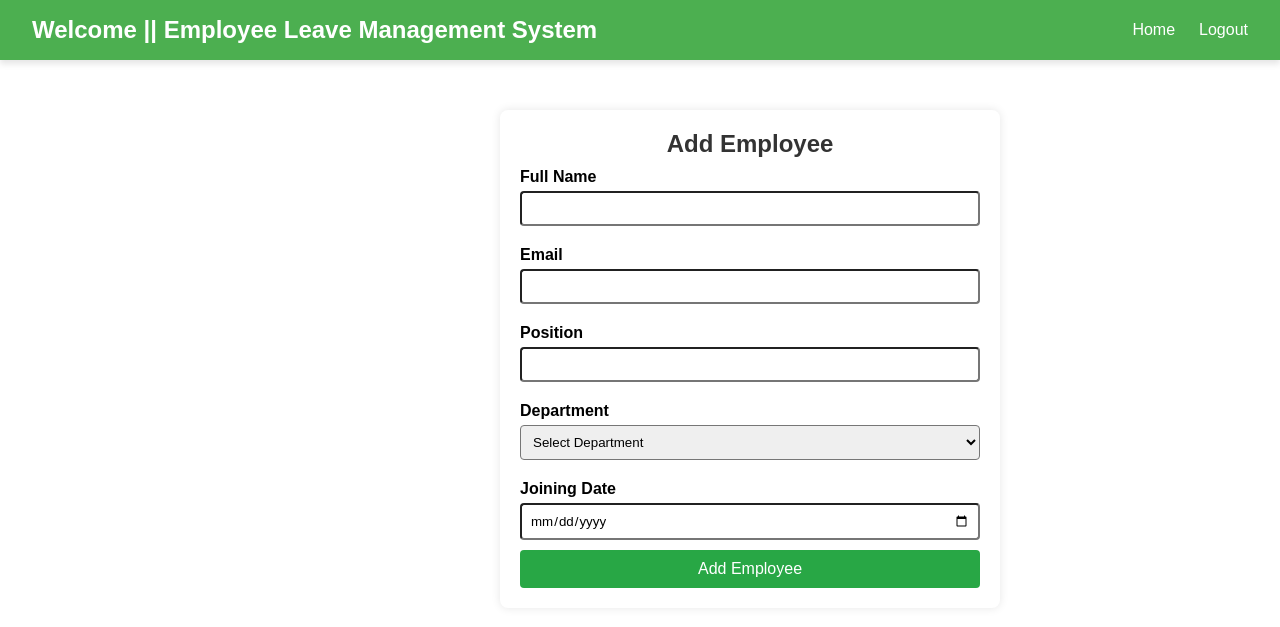
After one commit to anshu-ac-dv/ELMS, a PHP site: page /Admin/Add_Employee.php in a window 1280 px wide. The commit adds this page. Shown: the top 627 px of the page. Run offline with PHP 8.4, Linux system fonts and the light colour scheme.

Commit message:
Initial Commit

```diff
--- /dev/null
+++ b/Admin/Add_Employee.php
@@ -0,0 +1,83 @@
+<!DOCTYPE html>
+<html lang="en">
+<head>
+    <meta charset="UTF-8">
+    <meta name="viewport" content="width=device-width, initial-scale=1.0">
+    <title>Add Employee</title>
+    <style>
+        .container {
+            background: #fff;
+            padding: 20px;
+            border-radius: 8px;
+            box-shadow: 0px 0px 10px rgba(0, 0, 0, 0.1);
+            width: 500px;
+            margin-top: 50px;
+            margin-left: 500px;
+        }
+        h2 {
+            text-align: center;
+            color: #333;
+        }
+        label {
+            font-weight: bold;
+            display: block;
+            margin: 10px 0 5px;
+        }
+        input, select {
+            width: 100%;
+            padding: 8px;
+            margin-bottom: 10px;
+            margin: 20px
+            border: 1px solid #ccc;
+            border-radius: 4px;
+        }
+        button {
+            width: 100%;
+            padding: 10px;
+            background-color: #28a745;
+            color: white;
+            border: none;
+            border-radius: 4px;
+            cursor: pointer;
+            font-size: 16px;
+        }
+        button:hover {
+            background-color: #218838;
+        }
+    </style>
+</head>
+<body>
+    <?php
+        include "Hr_Header.php";
+    ?>
+
+    <div class="container">
+        <h2>Add Employee</h2>
+        <form action="#" method="post">
+            <label for="name">Full Name</label>
+            <input type="text" id="name" name="name" required>
+
+            <label for="email">Email</label>
+            <input type="email" id="email" name="email" required>
+
+            <label for="position">Position</label>
+            <input type="text" id="position" name="position" required>
+
+            <label for="department">Department</label>
+            <select id="department" name="department" required>
+                <option value="">Select Department</option>
+                <option value="HR">HR</option>
+                <option value="IT">IT</option>
+                <option value="Finance">Finance</option>
+                <option value="Marketing">Marketing</option>
+            </select>
+
+            <label for="joining_date">Joining Date</label>
+            <input type="date" id="joining_date" name="joining_date" required>
+
+            <button type="submit">Add Employee</button>
+        </form>
+    </div>
+
+</body>
+</html>
--- a/Admin/Hr_Header.php
+++ b/Admin/Hr_Header.php
@@ -7,7 +7,7 @@
 </head>
 <body>
 <header>
-    <div class="logo">Welcome || ELMS</div>
+    <div class="logo">Welcome || Employee Leave Management System</div>
     <nav>
       <ul>
         <li><a href="Hr_Dashboard.php">Home</a></li>
--- a/Admin/Style.css
+++ b/Admin/Style.css
@@ -56,3 +56,34 @@ body {
       text-align: center;
     }
   }
+
+  * {
+    margin: 0;
+    padding: 0;
+    box-sizing: border-box;
+    font-family: Arial, sans-serif;
+}
+.dashboard {
+  margin-top: 150px;
+  margin-left: 150px;
+    width: 80%;
+    display: grid;
+    grid-template-columns: repeat(2, 1fr);
+    gap: 20px;
+}
+.card {
+    background: white;
+    padding: 20px;
+    border-radius: 10px;
+    box-shadow: 0 4px 6px rgba(0, 0, 0, 0.1);
+    text-align: center;
+    cursor: pointer;
+    transition: 0.3s;
+}
+.card:hover {
+    background-color:rgb(42, 237, 58);
+    color: white;
+}
+h2 {
+    margin-bottom: 10px;
+}
```
Also changed, not shown: Admin/Hr_Dashboard.php (+19 -0 lines).
